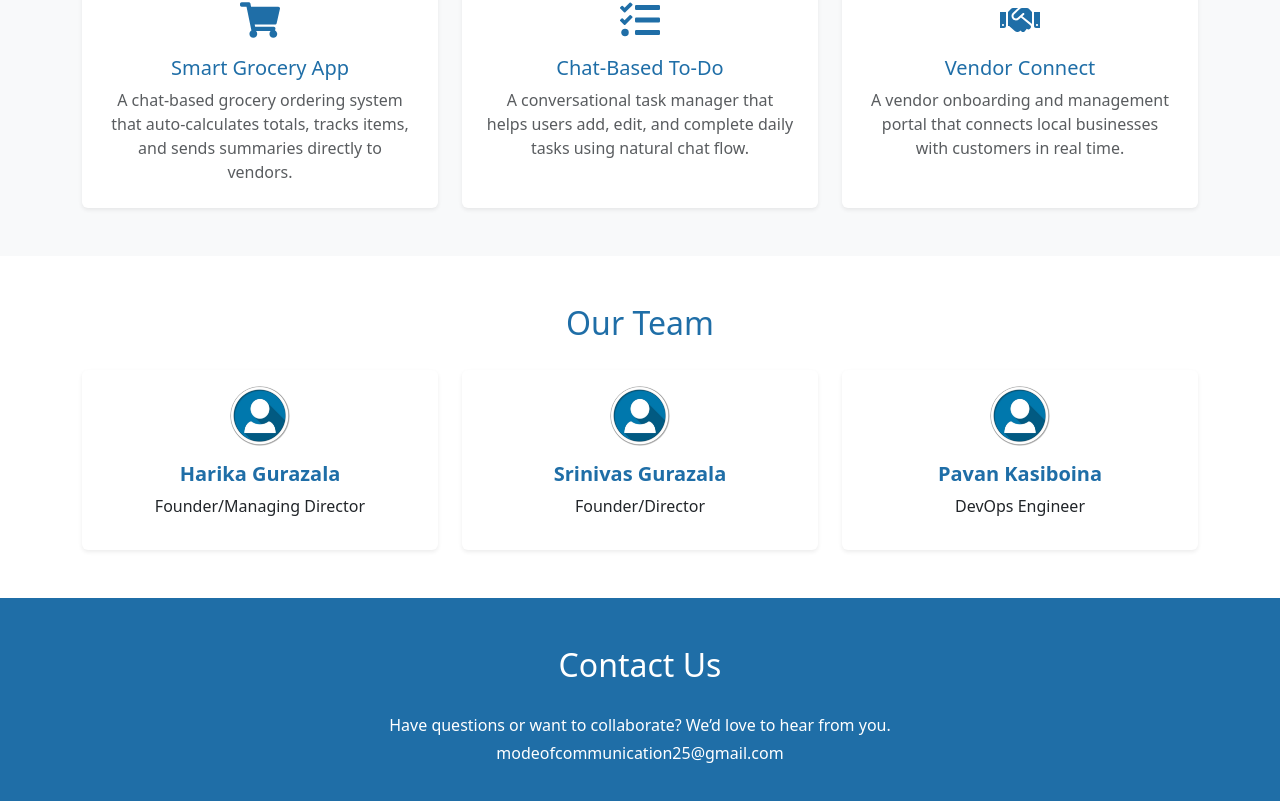
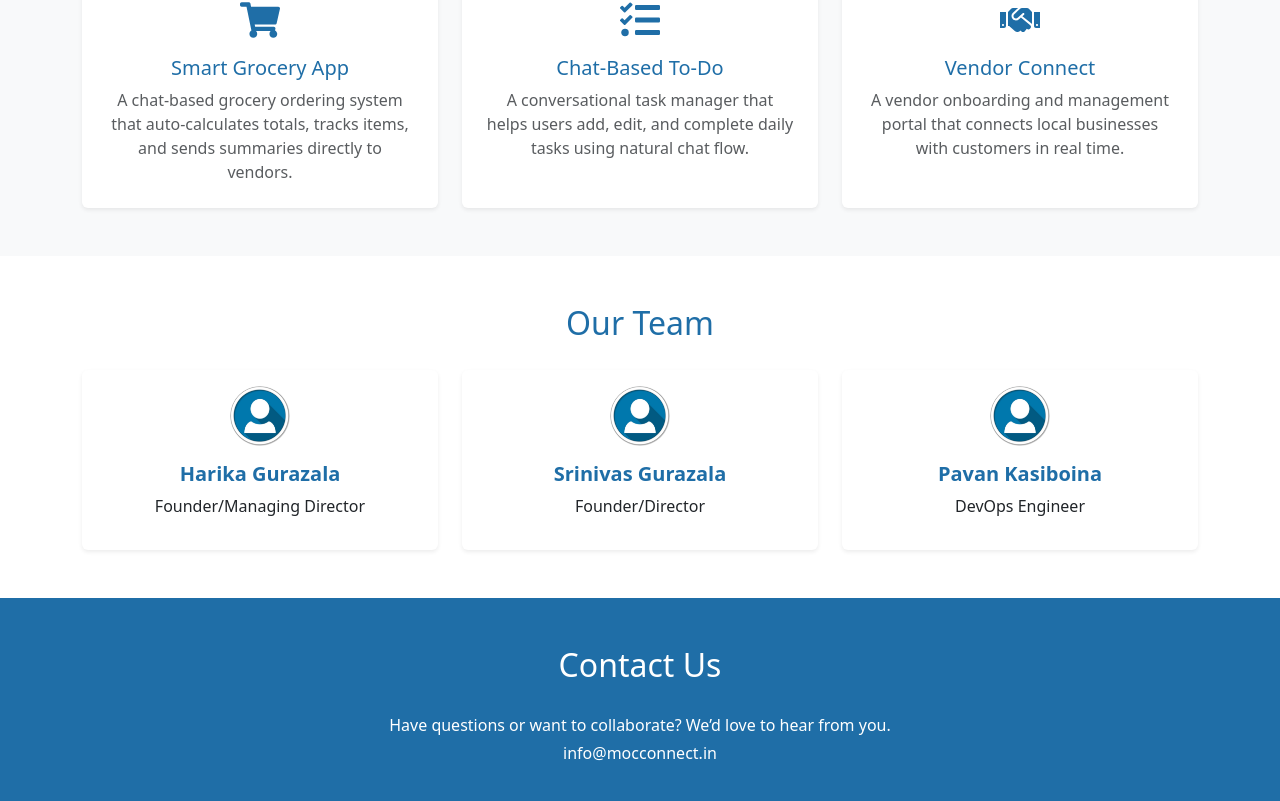
Before and after one commit to Mocconnect25/Portfolio-App, a React (Create React App) app: page / in a window 1280 px wide. Shown: the part 927-1728 px from the top of the page. Built offline with nearby package versions, Linux system fonts and the light colour scheme.

Commit message:
Update Portfolio.js

```diff
--- a/src/components/Portfolio.js
+++ b/src/components/Portfolio.js
@@ -248,7 +248,7 @@ function Portfolio() {
             Have questions or want to collaborate? We’d love to hear from you.
           </div>
           <div className="text-center mb-1">
-            modeofcommunication25@gmail.com
+            info@mocconnect.in
           </div>
         </div>
       </section>
```
